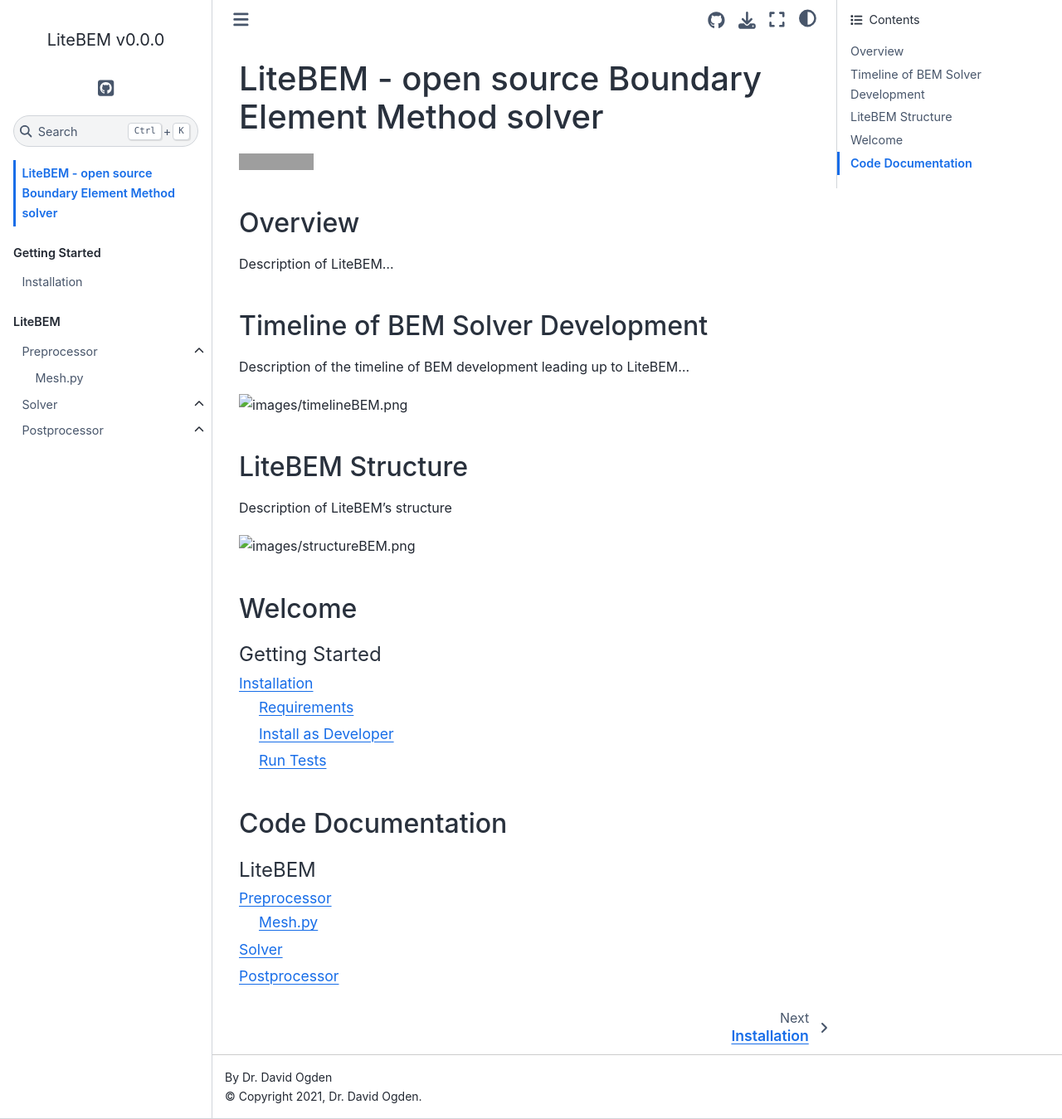
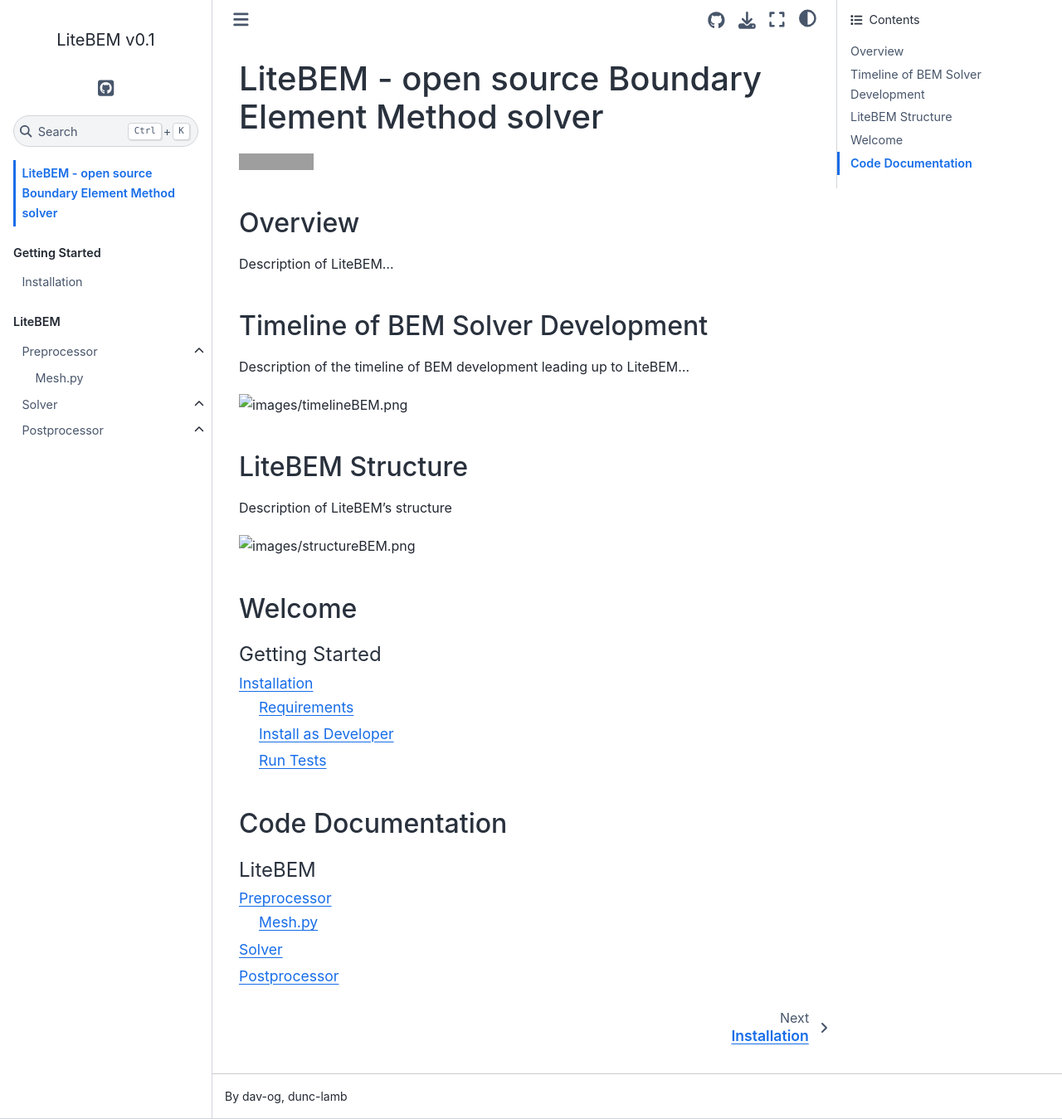
Before and after one commit to dav-og/LiteBEM, a Sphinx documentation site: the page built from docs/source/index.rst, in a window 1280 px wide and 1349 px high. Shown: the whole window at 83% size. Built offline with Sphinx 7.4.7 and the Sphinx Book theme 1.1.4, drawn with Linux system fonts in a browser that asks for light colours; grey boxes are pictures that could not be loaded.

Commit message:
Update conf.py

```diff
--- a/docs/source/conf.py
+++ b/docs/source/conf.py
@@ -18,11 +18,11 @@
 # -- Project information -----------------------------------------------------
 
 project = 'LiteBEM'
-copyright = '2021, Dr. David Ogden'
-author = 'Dr. David Ogden'
+# copyright = ' '
+author = 'dav-og, dunc-lamb'
 
 # The full version, including alpha/beta/rc tags
-release = '0.0.0'
+release = '0.1'
 
 
 # -- General configuration ---------------------------------------------------
@@ -52,7 +52,7 @@ myst_enable_extensions = [
 # a list of builtin themes.
 #
 html_theme = 'sphinx_book_theme'
-html_title = f"LiteBEM v0.0.0"
+html_title = f"LiteBEM v0.1"
 html_theme_options = {
     "github_url": "https://github.com/dav-og/LiteBEM",
     "repository_url": "https://github.com/dav-og/LiteBEM",
```
